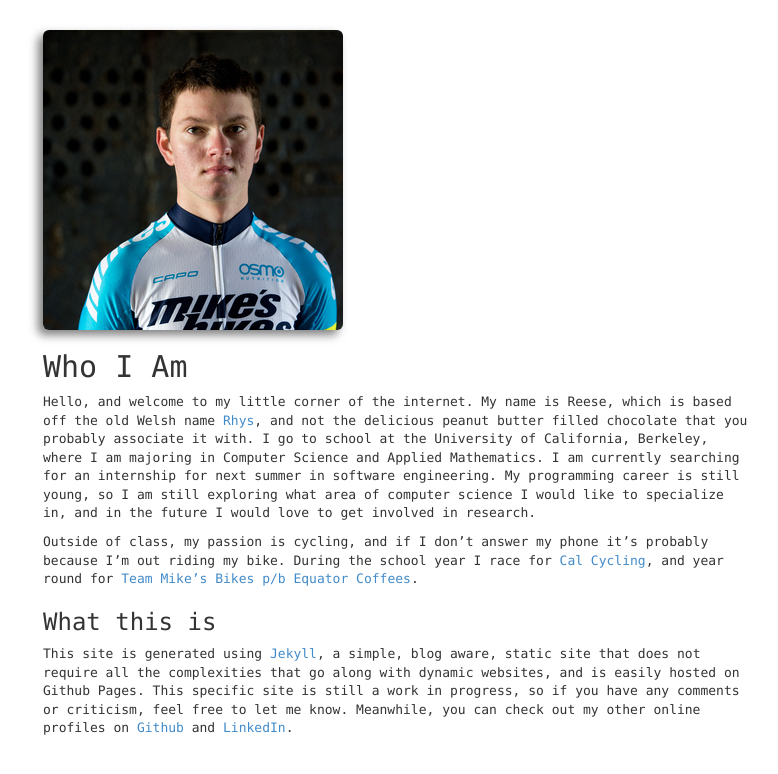
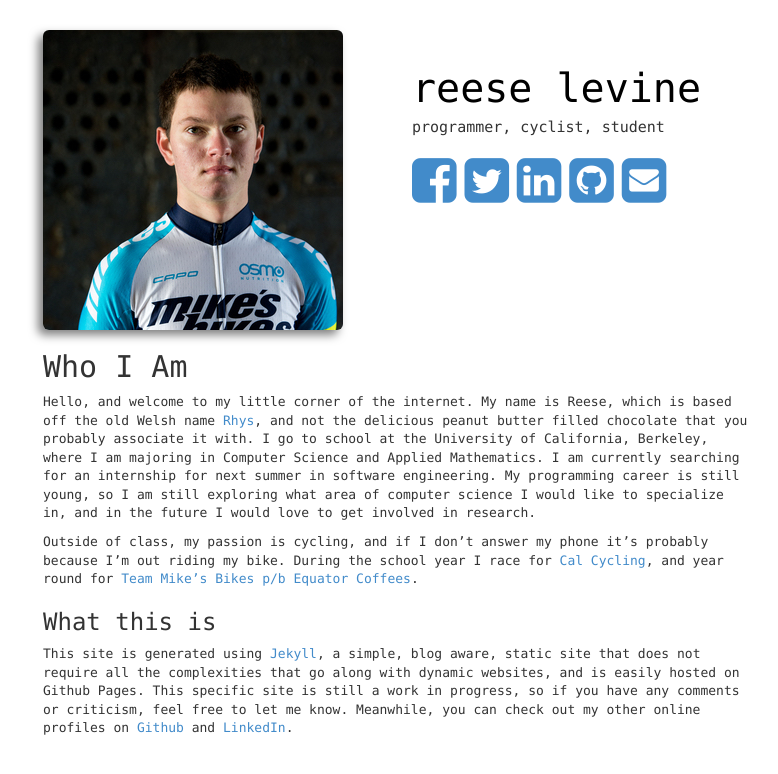
Before and after one commit to reeselevine/blog, a Jekyll site: the page built from index.md, in a window 1280 px wide. Shown: the top 774 px of the page, without its empty margins (243-1021 px from the left). Built offline with Jekyll 4.4.1, drawn with Linux system fonts in a browser that asks for light colours; nearby versions of some CDN libraries.

Commit message:
Name and offsite links added

```diff
--- a/_includes/header-pic.html
+++ b/_includes/header-pic.html
@@ -5,5 +5,20 @@
         <img class="profile-pic img-rounded" src="{{ page.base_url }}/assets/images/profile.jpg">
       </a>
     </div>
+    <div class="col-sm-6">
+      <div class="row">
+        <div class="col-xs-12">
+          <div class="name"><a href="{{ page.base_url }}">reese levine</a></div>
+          <div class="name-blurb">programmer, cyclist, student</div>
+          <div class="prof-icons">
+            <a href="https://www.fb.me/reese.levine.5"><i class="fa fa-facebook-square fa-4x"></i></a>
+            <a href="https://twitter.com/reeselevine"><i class="fa fa-twitter-square fa-4x"></i></a>
+            <a href="https://www.linkedin.com/in/reeselevine"><i class="fa fa-linkedin-square fa-4x"></i></a>
+            <a href="https://github.com/reeselevine"><i class="fa fa-github-square fa-4x"></i></a>
+            <a href="mailto:{{ site.email }}"><i class="fa fa-envelope-square fa-4x"></i></a>
+          </div>
+        </div>
+      </div>
+    </div>
   </div>
 </div>
--- a/_includes/header.html
+++ b/_includes/header.html
@@ -18,6 +18,9 @@
     <link href="{{page.base_url}}/assets/css/style.css" rel="stylesheet">
     <link href='http://fonts.googleapis.com/css?family=Lato:900&subset=latin,latin-ext' rel='stylesheet' type='text/css'>
 
+    <!-- Font Awesome -->
+    <link href="//maxcdn.bootstrapcdn.com/font-awesome/4.2.0/css/font-awesome.min.css" rel="stylesheet">
+
     <!-- Bootstrap Core JavaScript -->
     <script src="{{page.base_url}}/assets/js/bootstrap.min.js"></script>
     <script src="{{page.base_url}}/assets/js/jquery-1.11.1.min.js"></script>
--- a/assets/css/style.css
+++ b/assets/css/style.css
@@ -8,6 +8,24 @@ body {
     box-shadow: -5px 5px 10px rgba(0, 0, 0, 0.5);
  }
 
+.name {
+    margin-top: 30px;
+    font-size: 40px;
+}
+
+.name a {
+    text-decoration: none;
+    color: black;
+}
+
+.name-blurb {
+    font-size: 15px;
+}
+
+.prof-icons {
+    margin-top: 15px;
+}
+
 .container {
     max-width: 768px;
     padding: 0 30px;
```
